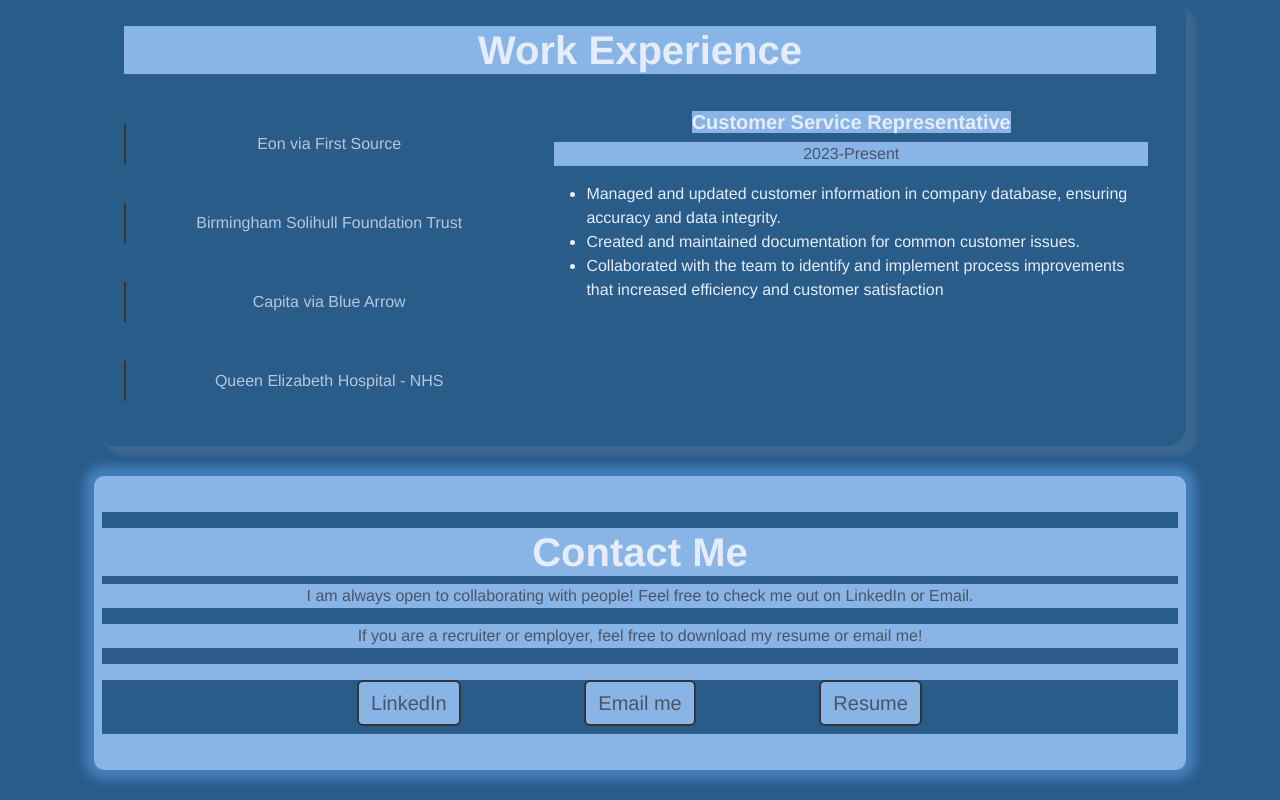
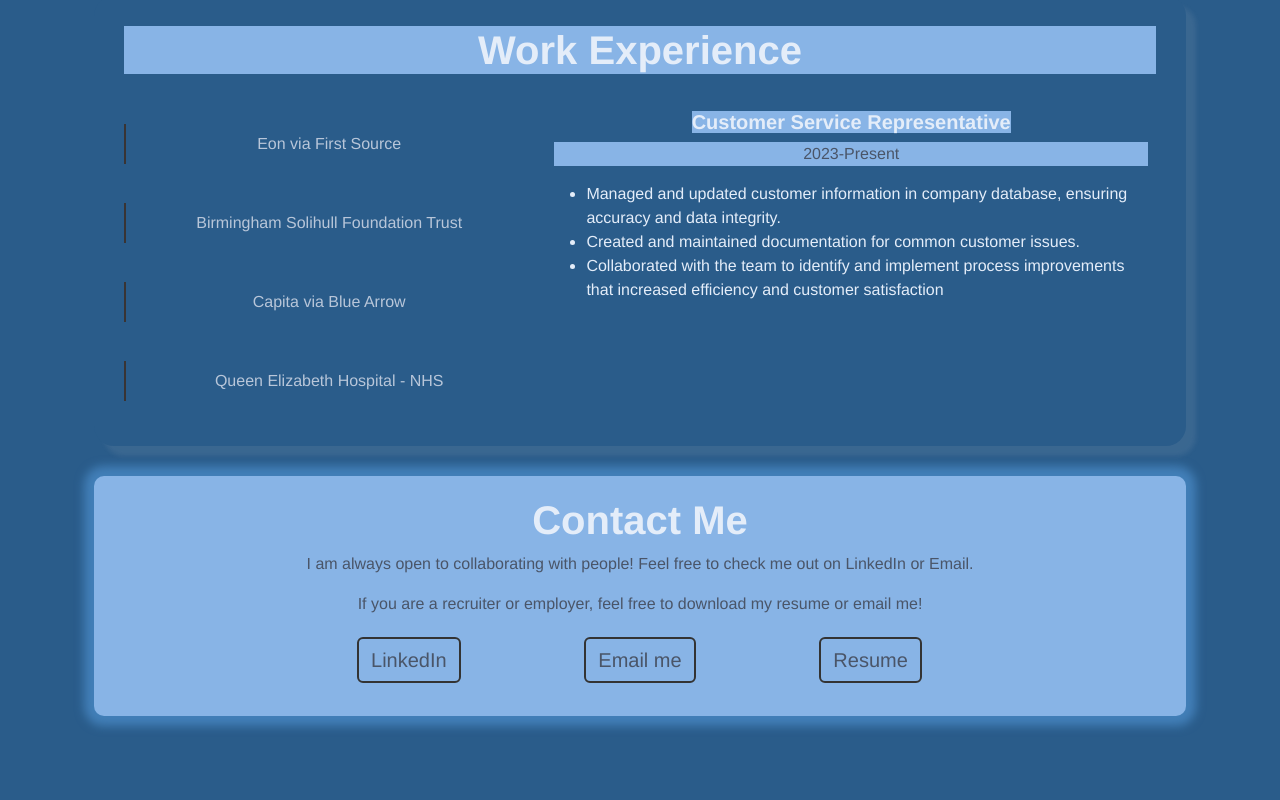
Before and after one commit to DanilleH22/portfolio, a React (Create React App) app: page / in a window 1280 px wide. Shown: the part 2481-3281 px from the top of the page. After the commit the page ends 3227 px from the top, so only its background shows below. Built offline with nearby package versions, Linux system fonts and the light colour scheme.

Commit message:
Update css styling for contact me

```diff
--- a/src/pages/ContactMe.js
+++ b/src/pages/ContactMe.js
@@ -26,17 +26,17 @@ export default function ContactMe() {
   const handleClick = () => setLoading(true);
 
   return (
-    <Container fluid style={{ width: '100%'}}>
+    <Container className={styles.Container}>
       <ScrollAnimation className={styles.ContactMeCard}>
-      <Row className="pt-3 mb-3 mt-3 text-center">
+      <Row className={styles.Row}>
         <h1><strong>Contact Me</strong></h1>
         <p>I am always open to collaborating with people! Feel free to check me out on LinkedIn or Email.</p>
         <p>If you are a recruiter or employer, feel free to download my resume or email me!</p>
       </Row>
 
-      <Row className="d-flex justify-content-center mb-3">
+      <Row className={styles.Row}>
   {/* LinkedIn Button */}
-  <Col xs={4} sm={4} md={4} className="mb-2 d-flex justify-content-end p-0">
+  <Col xs={4} sm={4} md={4} className={`${styles.customCol} mb-2 d-flex justify-content-end p-0`}>
     <Button
       href="https://www.linkedin.com/in/danille-hamilton-971b29206"
       target="_blank"
@@ -48,7 +48,7 @@ export default function ContactMe() {
   </Col>
 
   {/* Email Button */}
-  <Col xs={4} sm={4} md={4} className="mb-2 d-flex justify-content-center p-0">
+  <Col xs={4} sm={4} md={4} className={`${styles.customCol}  mb-2 d-flex justify-content-center p-0`}>
     <Button
       variant="outline-secondary"
       disabled={isLoading}
@@ -61,7 +61,7 @@ export default function ContactMe() {
   </Col>
 
   {/* Resume Download Button */}
-  <Col xs={4} sm={4} md={4} className="mb-2 d-flex justify-content-left p-0">
+  <Col xs={4} sm={4} md={4} className={`${styles.customCol}  mb-2 d-flex justify-content-start p-0`}>
     <Button
       href={danilleCv}
       download="danilleCv"
```
